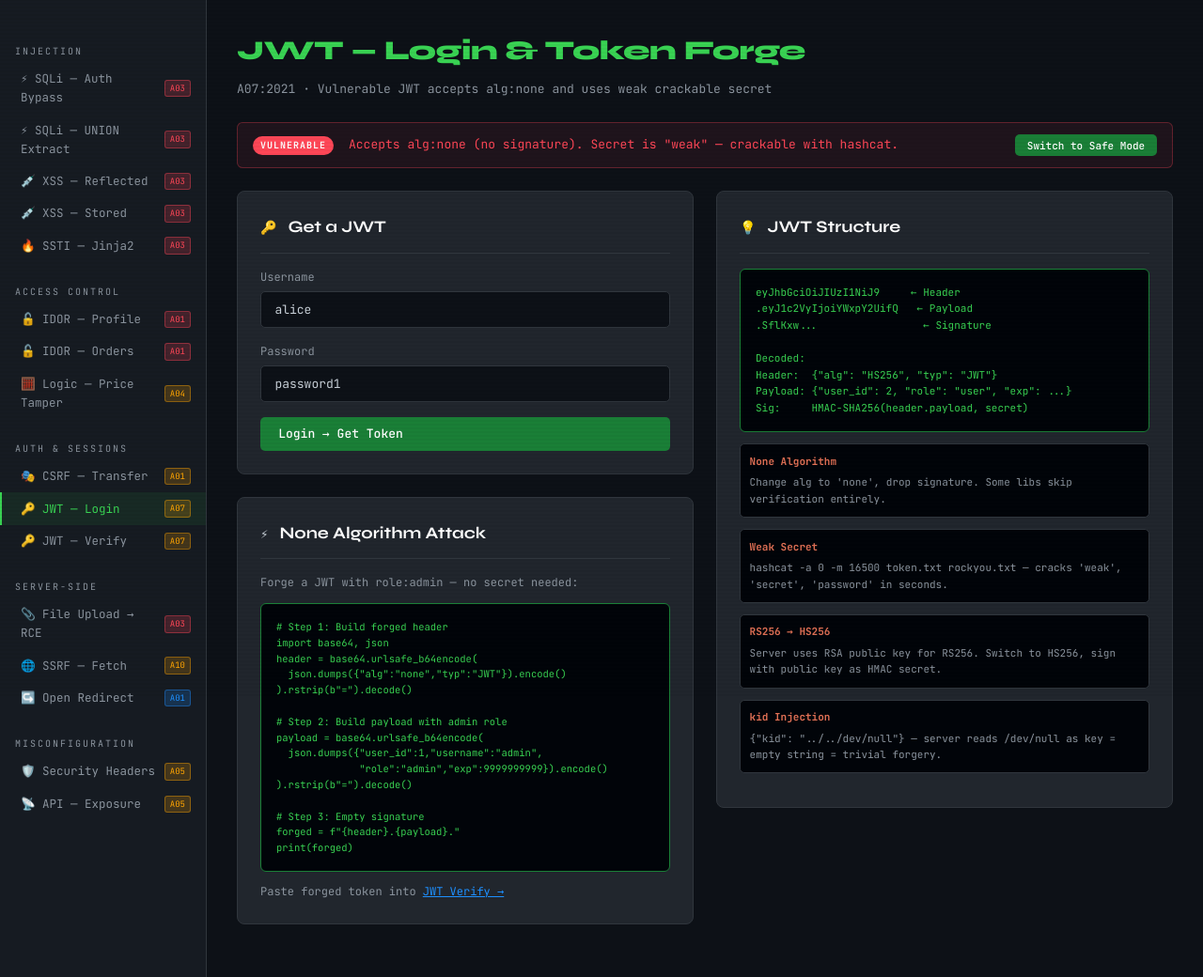
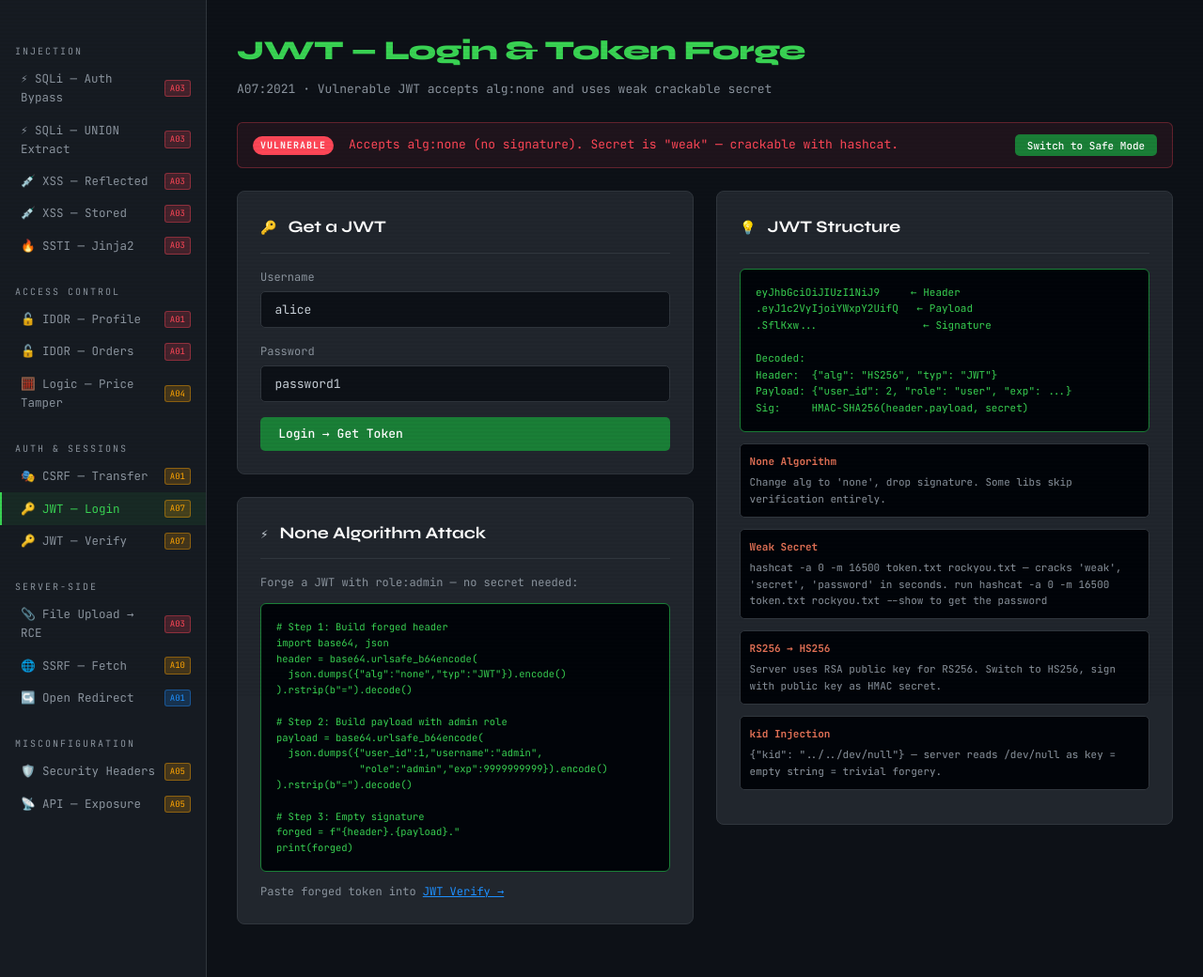
Before and after one commit to Cybevion/vulnhub, a Flask app: page /jwt/login in a window 1280 px wide. Shown: the part 57-1097 px from the top of the page at 94% size. Run offline with Flask 3, Linux system fonts and the light colour scheme; parts of the project's set-up code (start-up, migrations or seed data) failed here and were passed over.

Commit message:
added command to get the password output for hashcat

```diff
--- a/templates/jwt_login.html
+++ b/templates/jwt_login.html
@@ -71,7 +71,7 @@ Sig:     HMAC-SHA256(header.payload, secret)</div>
 
       {% set attacks = [
         ("None Algorithm", "Change alg to 'none', drop signature. Some libs skip verification entirely."),
-        ("Weak Secret", "hashcat -a 0 -m 16500 token.txt rockyou.txt — cracks 'weak', 'secret', 'password' in seconds."),
+        ("Weak Secret", "hashcat -a 0 -m 16500 token.txt rockyou.txt — cracks 'weak', 'secret', 'password' in seconds. run hashcat -a 0 -m 16500 token.txt rockyou.txt --show to get the password"),
         ("RS256 → HS256", "Server uses RSA public key for RS256. Switch to HS256, sign with public key as HMAC secret."),
         ("kid Injection", "{\"kid\": \"../../dev/null\"} — server reads /dev/null as key = empty string = trivial forgery."),
       ] %}
```
